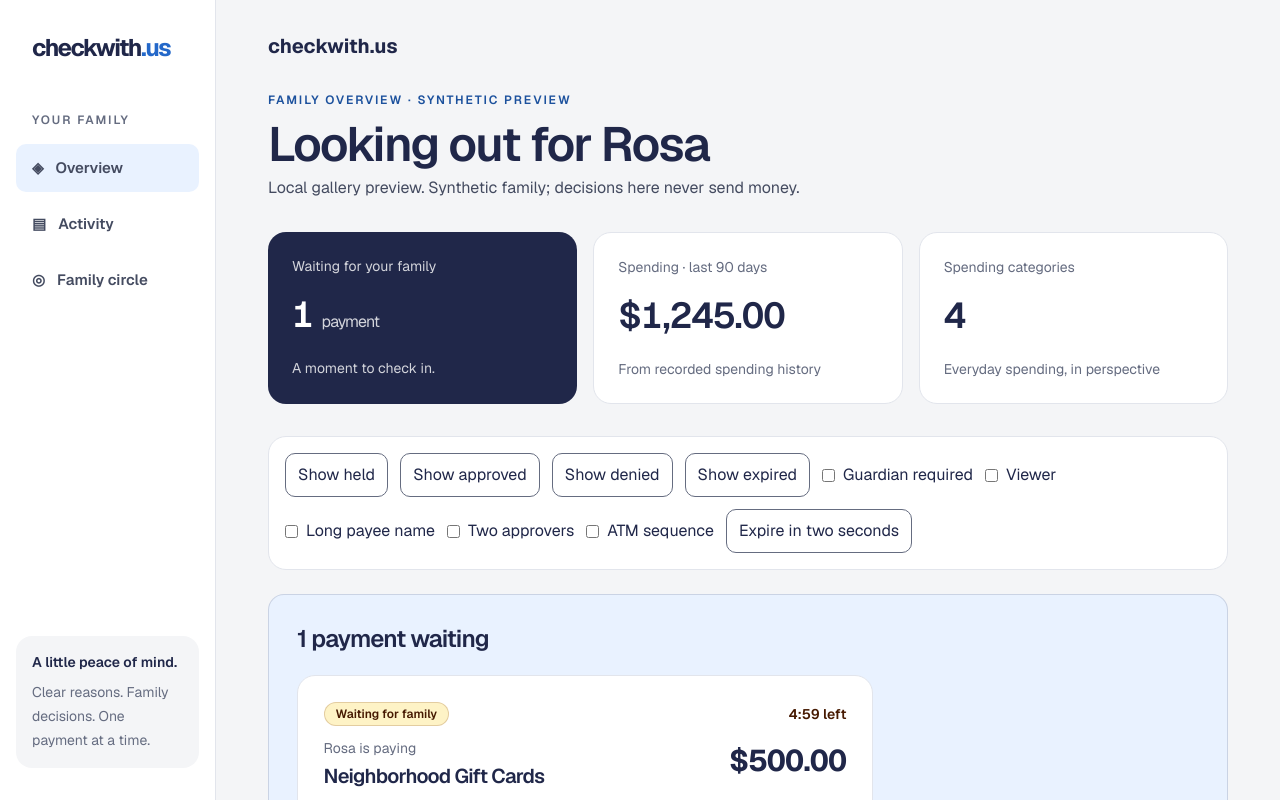
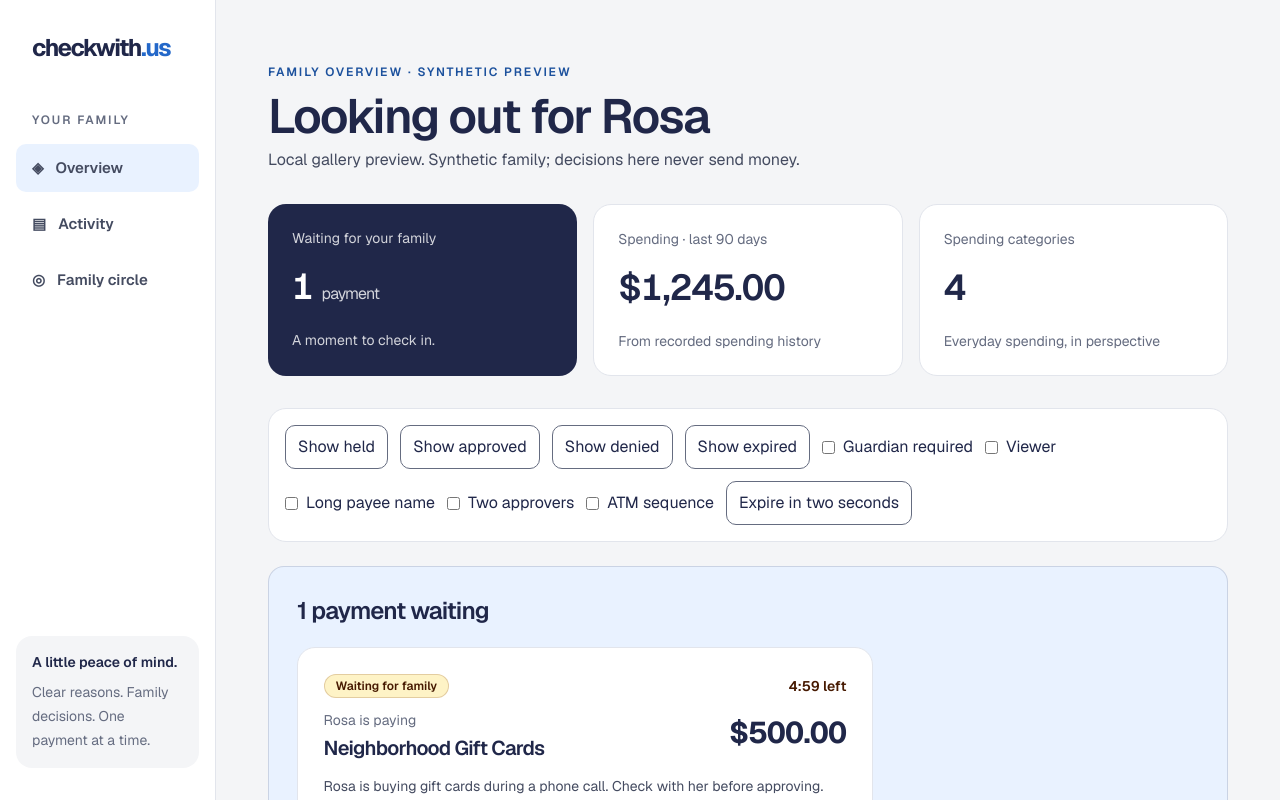
Before and after one commit to builtbyd3v/checkwithus, a Next.js app in the folder web/: page /dashboard/preview in a window 1280 px wide. Shown: the top 800 px of the page. Built offline with nearby package versions, Linux system fonts and the light colour scheme.

Commit message:
Dashboard: hide header logo and section links beside the desktop sidebar

```diff
--- a/web/app/dashboard/layout.tsx
+++ b/web/app/dashboard/layout.tsx
@@ -22,7 +22,7 @@ export default function DashboardLayout({ children }: { children: ReactNode }) {
       <Link href="/" className="px-4 text-2xl font-bold tracking-[-.06em]">checkwith<span className="text-family-blue">.us</span></Link>
       <p className="mb-4 mt-12 px-4 text-xs font-semibold uppercase tracking-[.16em] text-family-muted">Your family</p>
       <nav aria-label="Family workspace navigation" className="space-y-2">
-        <Link className={`${navLink} bg-family-blue-soft`} href="/dashboard"><span aria-hidden="true">◈</span> Overview</Link>
+        <Link aria-current="page" className={`${navLink} bg-family-blue-soft`} href="/dashboard"><span aria-hidden="true">◈</span> Overview</Link>
         <Link className={navLink} href="/dashboard#activity"><span aria-hidden="true">▤</span> Activity</Link>
         <Link className={navLink} href="/dashboard#setup"><span aria-hidden="true">◎</span> Family circle</Link>
       </nav>
--- a/web/app/dashboard/page.tsx
+++ b/web/app/dashboard/page.tsx
@@ -111,9 +111,9 @@ async function DashboardContent({ searchParams }: { searchParams: Promise<{ circ
   return <main className="min-h-screen bg-family-canvas text-family-ink">
     <div className="mx-auto max-w-7xl px-5 pb-20 pt-7 sm:px-8">
       <header className="flex flex-wrap items-center justify-between gap-4 border-b border-family-line pb-6">
-        <Link href="/" className="text-xl font-bold tracking-tight text-family-ink">checkwith<span className="text-family-blue">.us</span></Link>
-        <nav aria-label="Dashboard" className="flex items-center gap-5 text-sm font-semibold text-family-muted">
-          <a href="#activity" className="hover:text-family-blue-deep">Activity</a><a href="#setup" className="hover:text-family-blue-deep">Setup</a>
+        <Link href="/" className="text-xl font-bold tracking-tight text-family-ink min-[1100px]:hidden">checkwith<span className="text-family-blue">.us</span></Link>
+        <nav aria-label="Dashboard" className="ml-auto flex items-center gap-5 text-sm font-semibold text-family-muted">
+          <a href="#activity" className="hover:text-family-blue-deep min-[1100px]:hidden">Activity</a><a href="#setup" className="hover:text-family-blue-deep min-[1100px]:hidden">Setup</a>
           <a href="/auth/logout" className="hover:text-family-blue-deep">Sign out</a>
         </nav>
       </header>
--- a/web/app/dashboard/preview/preview.tsx
+++ b/web/app/dashboard/preview/preview.tsx
@@ -32,7 +32,7 @@ export function DashboardPreview() {
     return { message: denied ? 'Denied. The payment will not go through.' : 'Approved. The payment is on its way.', decided: true };
   }
   return <main className="mx-auto w-full max-w-5xl px-5 py-8 text-family-ink">
-    <header><p className="text-xl font-bold text-family-ink">checkwith.us</p>
+    <header><p className="text-xl font-bold text-family-ink min-[1100px]:hidden">checkwith.us</p>
       <p className="mt-8 text-xs font-semibold uppercase tracking-[.16em] text-family-blue-deep">Family overview · synthetic preview</p>
       <h1 className="mt-3 text-4xl font-semibold tracking-tight sm:text-5xl">Looking out for Rosa</h1>
       <p className="mt-2 text-family-body">Local gallery preview. Synthetic family; decisions here never send money.</p></header>
```
